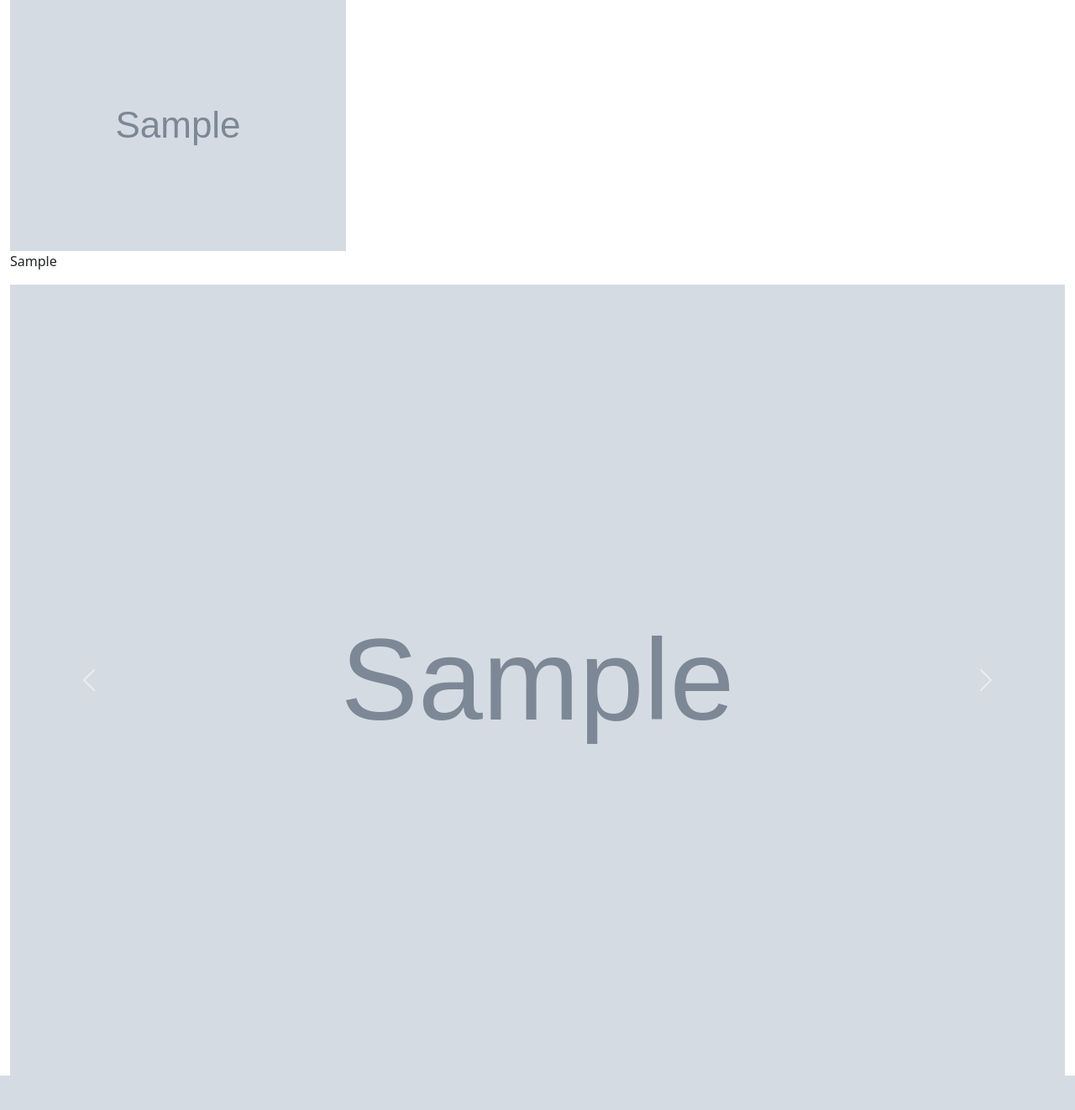
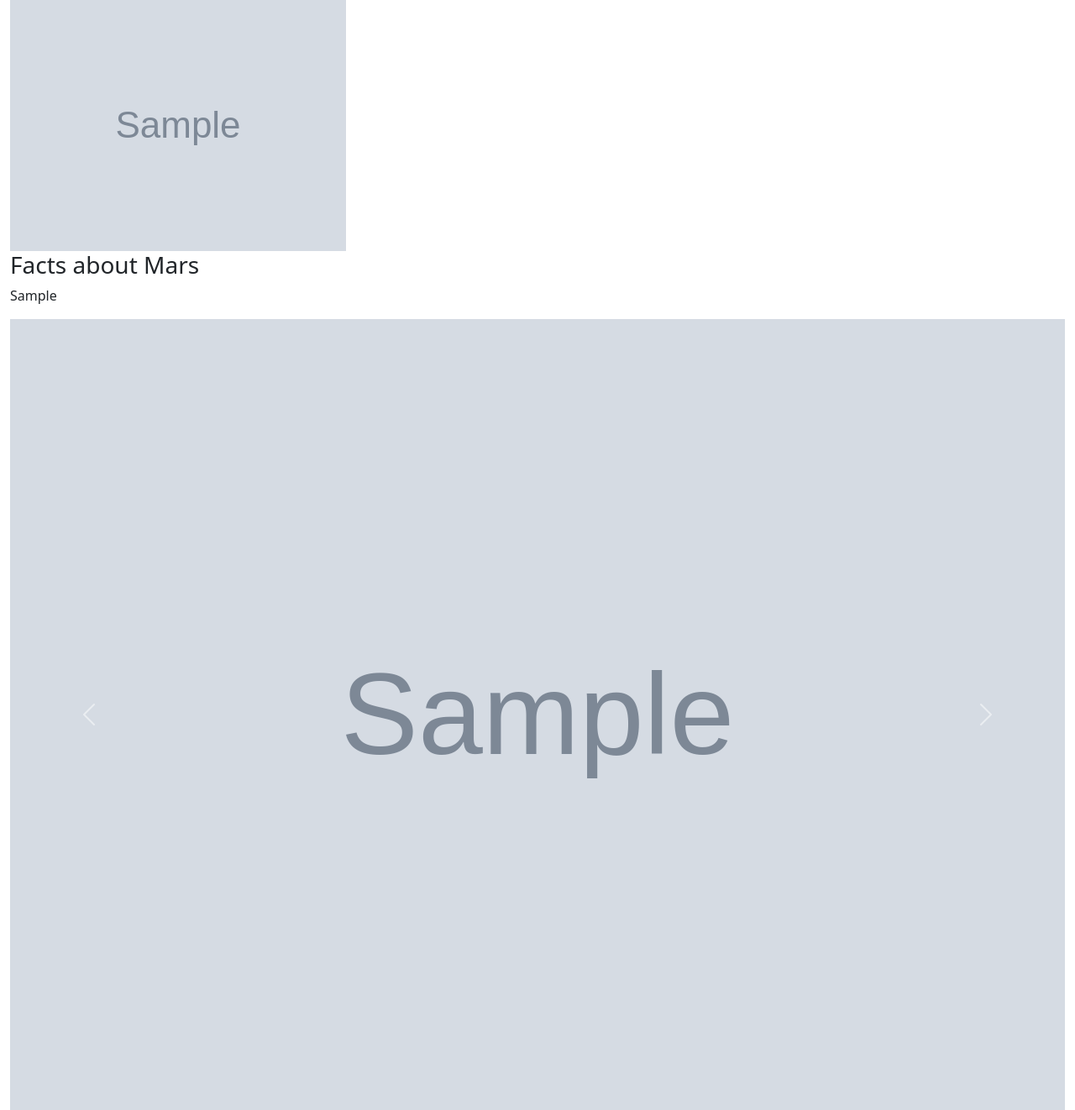
Before and after one commit to DuncanMPlate/web-scraping-challenge, a Flask app: page / in a window 1280 px wide. Shown: the part 203-1525 px from the top of the page at 84% size. Before the commit the page ends 1484 px from the top, so only its background shows below. Run offline with Flask 2, Linux system fonts and the light colour scheme; grey boxes marked "Sample" are stand-in pictures; a database or web service that is not in the repository returns one stand-in record (values such as "Sample title").

Commit message:
fixed table

```diff
--- a/Missions_to_Mars/templates/index.html
+++ b/Missions_to_Mars/templates/index.html
@@ -23,10 +23,16 @@
 		</div>
 		<div class="row">
 			<div class="col-md-12">
-				<img src="{{mars.featured_image_url}}">
+				<img src="{{ mars.featured_image_url }}">
 			</div>
 		</div>
-		<div class="col-md-12"><table class="table">{{mars.mars_facts}}</table></div>
+		<div class="col-md-12">
+			<table class="table-dark">
+				<h3>Facts about Mars</h3>
+				<p>{{ mars.mars_facts|safe }}</p>
+			</table>
+		</div>
+
 		<div id="carouselExampleControls" class="carousel slide" data-bs-ride="carousel">
 			<div class="carousel-inner">
 				<div class="carousel-item active">
```
